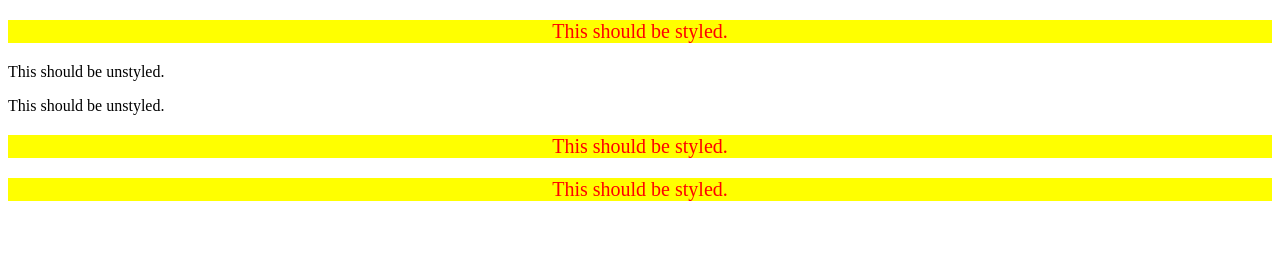
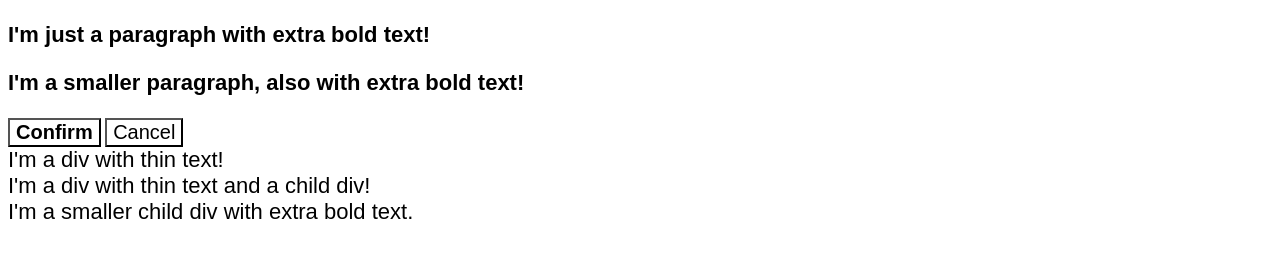
Before and after one commit to postkevone/git_test, a plain HTML site: page index.html in a window 1280 px wide. Drawn offline with Linux system fonts and the light colour scheme.

Commit message:
prepare 06-cascade-fix

```diff
--- a/index.html
+++ b/index.html
@@ -1,20 +1,22 @@
 <!DOCTYPE html>
 <html lang="en">
-<head>
+  <head>
     <meta charset="UTF-8">
+    <meta http-equiv="X-UA-Compatible" content="IE=edge">
     <meta name="viewport" content="width=device-width, initial-scale=1.0">
-    <title>CSS exercises</title>
-    <link rel="stylesheet" href="style.css" />
-</head>
-<body>
-    <div>
-        <p>This should be styled.</p>
+    <title>Fix the Cascade</title>
+    <link rel="stylesheet" href="style.css">
+  </head>
+  <body>
+    <p class="para">I'm just a paragraph with extra bold text!</p>
+    <p class="para small-para">I'm a smaller paragraph, also with extra bold text!</p>
+
+    <button id="confirm-button" class="button confirm">Confirm</button>
+    <button id="cancel-button" class="button cancel">Cancel</button>
+
+    <div class="text">I'm a div with thin text!</div>
+    <div class="text">I'm a div with thin text and a child div!
+      <div class="text child">I'm a smaller child div with extra bold text.</div>
     </div>
-    <p>This should be unstyled.</p>
-    <p>This should be unstyled.</p>
-    <div>
-        <p>This should be styled.</p>
-        <p>This should be styled.</p>
-    </div>
-</body>
+  </body>
 </html>
--- a/style.css
+++ b/style.css
@@ -1,6 +1,42 @@
-div p {
-    background-color: yellow;
-    color: red;
+body {
+    font-family: Arial, Helvetica, sans-serif;
+  }
+
+  .para,
+  .small-para {
+    color: hsl(0, 0%, 0%);
+    font-weight: 800;
+  }
+
+  .small-para {
+    font-size: 14px;
+    font-weight: 800;
+  }
+
+  .para {
+    font-size: 22px;
+  }
+
+  .confirm {
+    background: green;
+    color: white;
+    font-weight: bold;
+  }
+
+  .button {
+    background-color: rgb(255, 255, 255);
+    color: rgb(0, 0, 0);
     font-size: 20px;
-    text-align: center;
-}
+  }
+
+  .child {
+    color: rgb(0, 0, 0);
+    font-weight: 800;
+    font-size: 14px;
+  }
+
+  div.text {
+    color: rgb(0, 0, 0);
+    font-size: 22px;
+    font-weight: 100;
+  }
```
